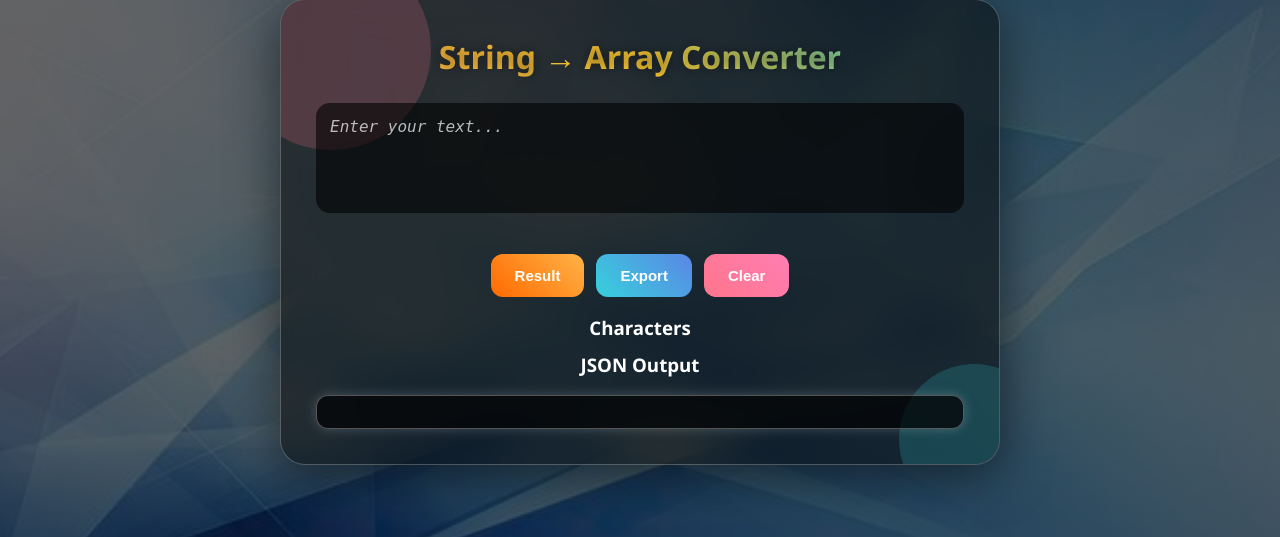
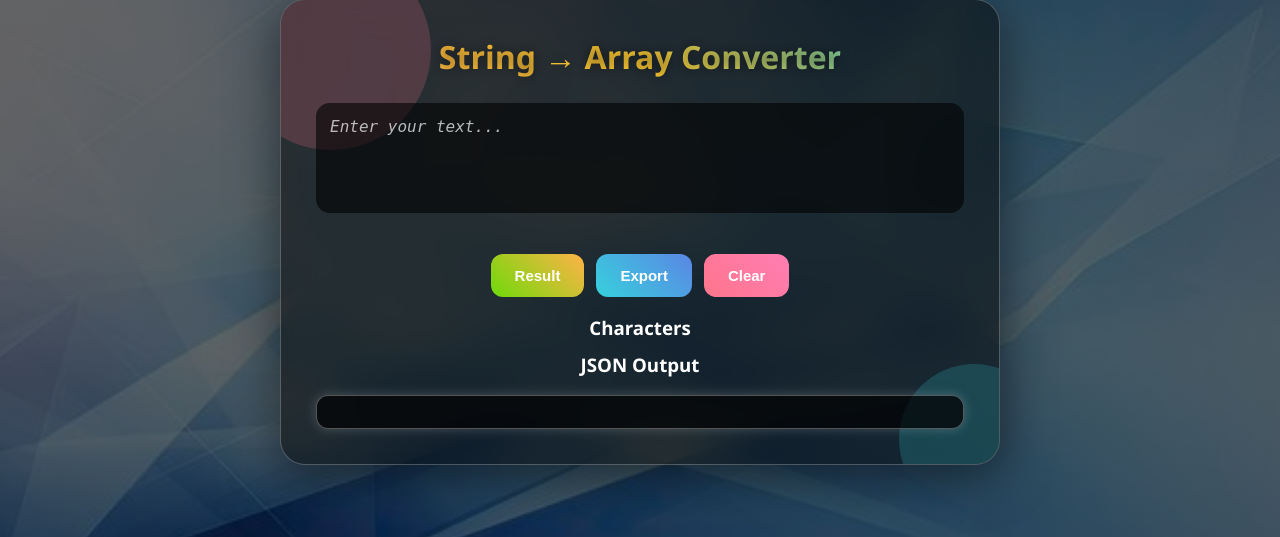
Before and after one commit to KeerthiV24/String-Array-Converter, a FastAPI app: page / in a window 1280 px wide. Shown: the part 168-705 px from the top of the page. Run offline with FastAPI, Linux system fonts and the light colour scheme.

Commit message:
Updated styles and added .gitignore

```diff
--- a/static/styles.css
+++ b/static/styles.css
@@ -126,7 +126,7 @@ button {
 }
 
 /* Bright Gradient Buttons */
-#convertBtn { background: linear-gradient(45deg, #ff6a00, #ffb347); }
+#convertBtn { background: linear-gradient(45deg, #6eda0a, #ffb347); }
 #exportBtn  { background: linear-gradient(45deg, #36d1dc, #5b86e5); }
 #clearBtn   { background: linear-gradient(45deg, #ff758c, #ff7eb3); }
 
```
